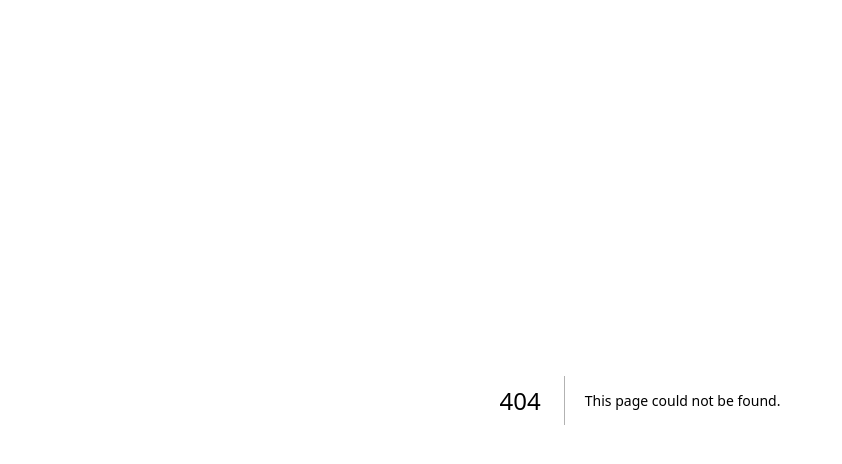
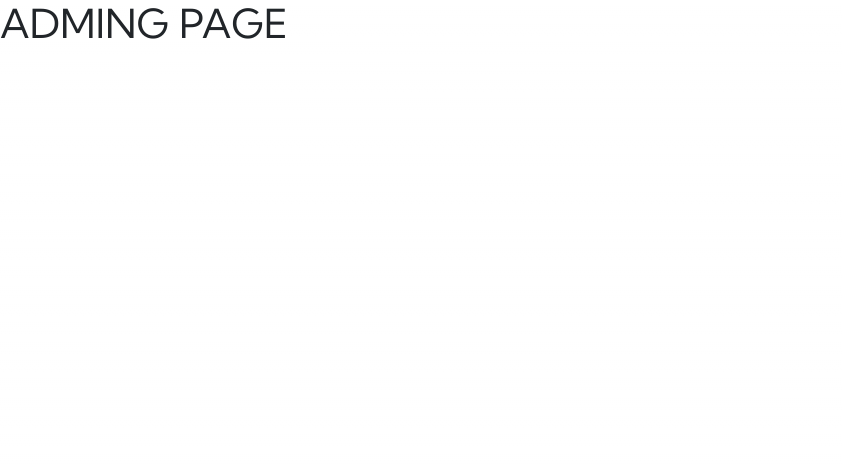
Before and after one commit to projectchip/superswipe, a Next.js app: page /admin in a window 1280 px wide. Before the commit this address had no page. Shown: the top 464 px of the page, without its empty margins (0-842 px from the left). Built offline with nearby package versions, Linux system fonts and the light colour scheme.

Commit message:
New Page Test - Admin

```diff
--- a/next.config.js
+++ b/next.config.js
@@ -1,10 +1,14 @@
 /** @type {import('next').NextConfig} */
 const nextConfig = {
   reactStrictMode: true,
+  // trailingSlash: true,
   pageExtensions: ['js', 'jsx', 'ts', 'tsx'],
   eslint: {
     ignoreDuringBuilds: true,
   },
+  typescript: {
+    tsconfigPath: "./tsconfig.json",
+  },
 }
 
 module.exports = nextConfig
--- /dev/null
+++ b/src/pages/admin.tsx
@@ -0,0 +1,10 @@
+
+
+const Admin = () => {
+    return (
+        <h1>ADMING PAGE</h1>
+    )
+};
+
+
+export default Admin;
--- a/tsconfig.json
+++ b/tsconfig.json
@@ -18,6 +18,6 @@
       "@/src/*": ["./src/*"]
     }
   },
-  "include": ["next-env.d.ts", "**/*.ts", "**/*.tsx", "src/util/mongoDb.js", "src/pages/api/getData.js", "src/components/GalleryComponent.js"],
+  "include": ["next-env.d.ts", "**/*.ts", "**/*.tsx", "src/util/mongoDb.js", "src/pages/api/getData.js", "src/components/GalleryComponent.js", "src/pages/details.js", "src/pages/admin.js"],
   "exclude": ["node_modules"]
 }
```
Also changed, not shown: package.json (+6 -4 lines), src/pages/Details.tsx (indentation only), 1 other file (tests, documents, lock files or other folders).
